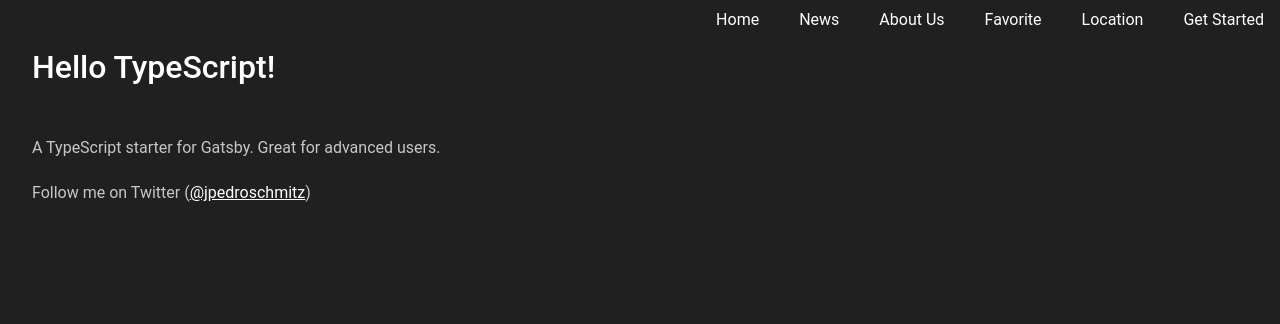
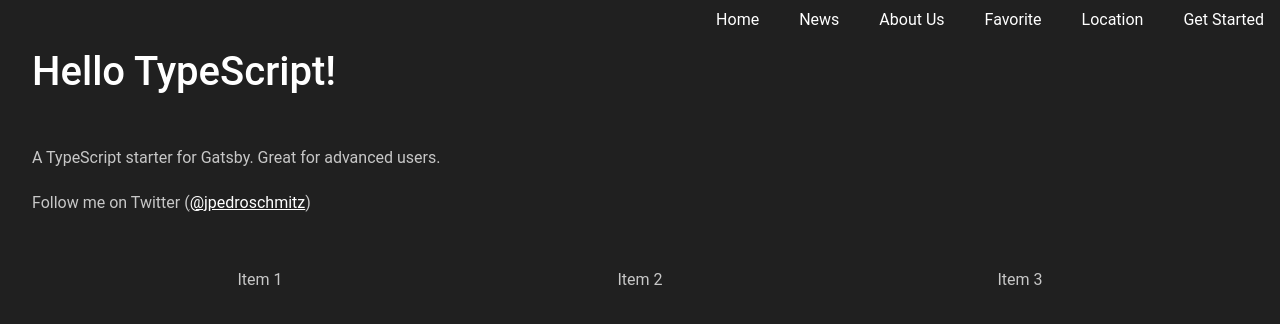
Before and after one commit to Corporalis/gatsby-template, a Gatsby site: page / in a window 1280 px wide. Shown: the part 80-404 px from the top of the page. Built offline with nearby package versions, Linux system fonts and the light colour scheme; Gatsby itself is replaced by a stand-in of ours.

Commit message:
feat: :sparkles: footer with bootstrap grid

```diff
--- a/package.json
+++ b/package.json
@@ -33,6 +33,7 @@
   },
   "dependencies": {
     "babel-plugin-styled-components": "2.1.4",
+    "bootstrap": "5.3.3",
     "gatsby": "5.9.0",
     "gatsby-plugin-image": "3.13.1",
     "gatsby-plugin-pnpm": "1.2.10",
@@ -41,6 +42,7 @@
     "gatsby-source-filesystem": "5.13.1",
     "gatsby-transformer-sharp": "5.13.1",
     "react": "18.2.0",
+    "react-bootstrap": "2.10.2",
     "react-dom": "18.2.0",
     "react-icons": "5.2.1",
     "react-responsive": "10.0.0",
@@ -59,6 +61,7 @@
     "@testing-library/react-hooks": "8.0.1",
     "@types/node": "18.16.5",
     "@types/react": "18.2.6",
+    "@types/react-bootstrap": "0.32.36",
     "@types/react-dom": "18.2.4",
     "@types/styled-components": "5.1.34",
     "@types/testing-library__jest-dom": "5.14.5",
--- a/src/GlobalStyles.ts
+++ b/src/GlobalStyles.ts
@@ -1,3 +1,4 @@
+import 'bootstrap/dist/css/bootstrap.min.css'
 import { createGlobalStyle } from 'styled-components'
 import media from 'styled-media-query'
 
@@ -101,4 +102,4 @@
       flex: 1 0 1;
     `}
   }
-`;
+`
--- a/src/components/Layout.tsx
+++ b/src/components/Layout.tsx
@@ -4,16 +4,16 @@
 import media from 'styled-media-query'
 import { theme } from '../theme'
 import NavigationBar from './NavigationBar'
+import { SiteFooter } from './SiteFooter'
 
 export const Layout = ({ children }: { children: ReactNode }): JSX.Element => {
   return (
-    <>
-      <ThemeProvider theme={theme}>
-        <GlobalStyles />
-        <NavigationBar />
-        <Main>{children}</Main>
-      </ThemeProvider>
-    </>
+    <ThemeProvider theme={theme}>
+      <GlobalStyles />
+      <NavigationBar />
+      <Main>{children}</Main>
+      <SiteFooter></SiteFooter>
+    </ThemeProvider>
   )
 }
 
--- /dev/null
+++ b/src/components/SiteFooter.tsx
@@ -0,0 +1,34 @@
+import Col from 'react-bootstrap/Col'
+import Container from 'react-bootstrap/Container'
+import Row from 'react-bootstrap/Row'
+import styled from 'styled-components'
+
+export const SiteFooter = (): JSX.Element => {
+  return (
+    <Footer>
+      <FooterContent>
+        <Row>
+          <Col md xs="12">
+            Item 1
+          </Col>
+          <Col md xs="12">
+            Item 2
+          </Col>
+          <Col md xs="12">
+            Item 3
+          </Col>
+        </Row>
+      </FooterContent>
+    </Footer>
+  )
+}
+
+const Footer = styled.footer`
+  display: flex;
+  text-align: center;
+  padding: 2em;
+`
+
+const FooterContent = styled(Container)`
+  margin: 0 auto;
+`
```
Also changed, not shown: 1 other file.
